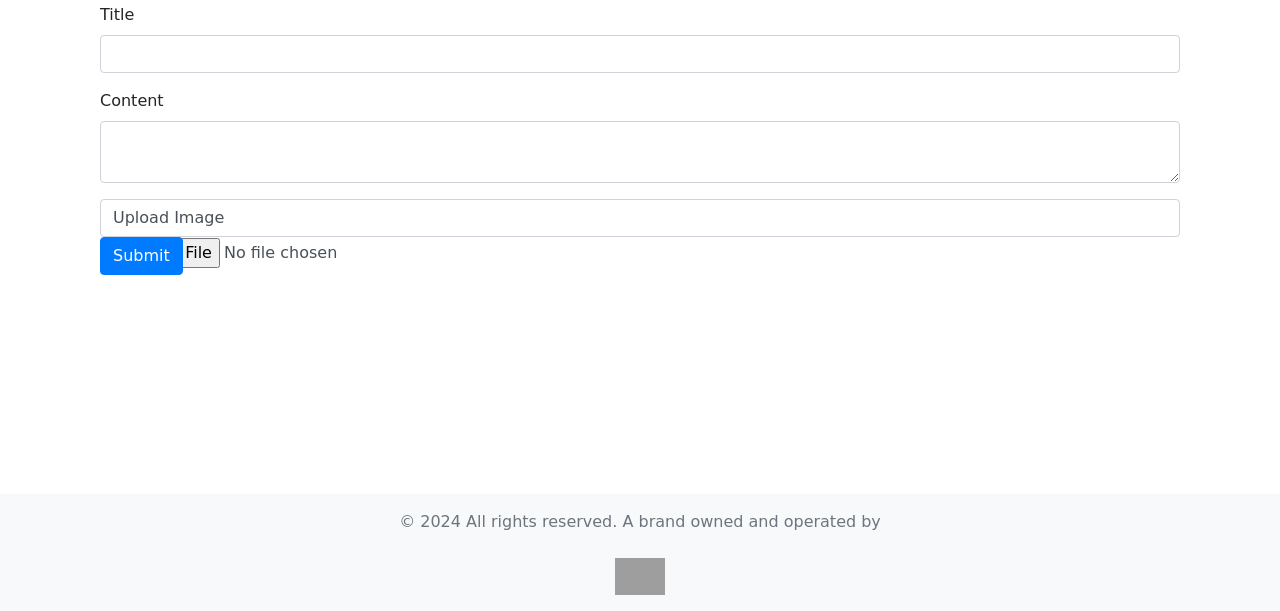
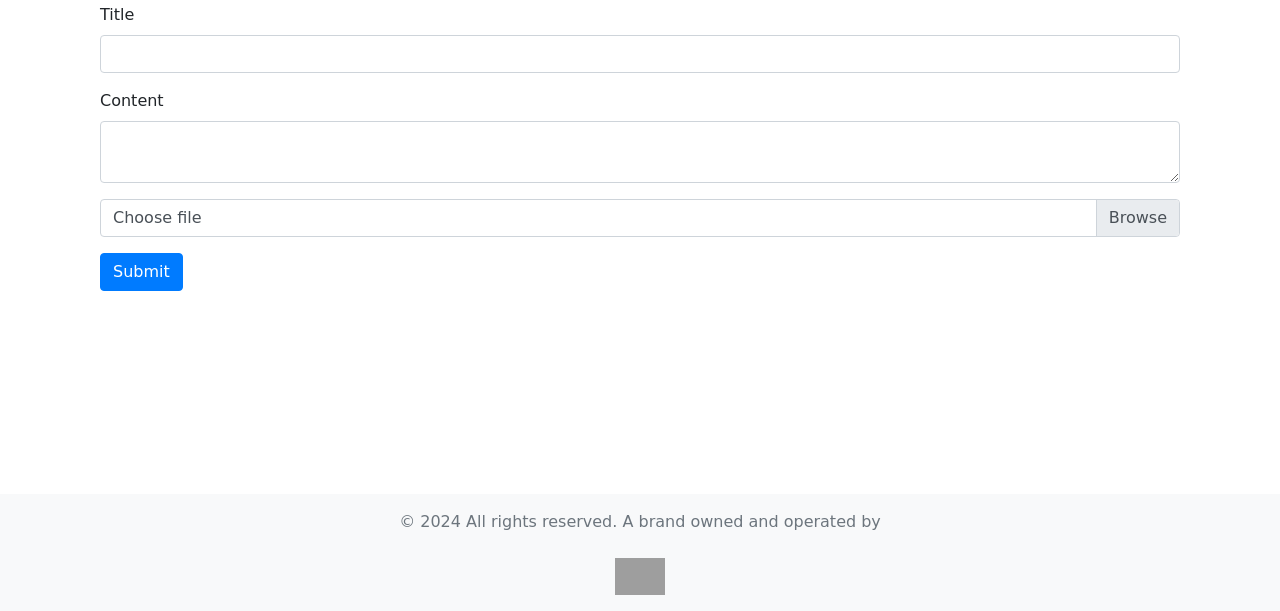
Before and after one commit to n-mbachia/projects, a Flask app: page /admin/create_post in a window 1280 px wide. Shown: the part 189-800 px from the top of the page. Run offline with Flask 3, Linux system fonts and the light colour scheme; the visitor is signed in with stand-in values (Sample User, id 1); some libraries are stand-ins or nearby versions; some web fonts are replaced; grey boxes are pictures that could not be loaded.

Commit message:
chore: Update create_post.html template for better file input styling
The create_post.html template has been updated to improve the styling of the file input field. The previous implementation used a regular form-control class, which did not provide a visually appealing file input. The new implementation uses the custom-file-input class to create a more user-friendly file input field. This change enhances the overall user experience and makes it easier for users to select and upload files when creating a post.

```diff
--- a/my_flask_app/mn_pikngo_app/templates/create_post.html
+++ b/my_flask_app/mn_pikngo_app/templates/create_post.html
@@ -17,9 +17,11 @@
             {{ form.body.label(class="form-label") }}
             {{ form.body(class="form-control", id="editor") }}
         </div>
-        <div class="form-control">
-            {{ form.image.label(class="form-label") }}
-            {{ form.image(class="form-control-file") }}
+        <div class="form-group">
+            <div class="custom-file">
+                {{ form.image(class="custom-file-input") }}
+                <label class="custom-file-label" for="{{ form.image.id }}">Choose file</label>
+            </div>
         </div>
         <div class="form-group">
             {{ form.submit(class="btn btn-primary") }}
```
